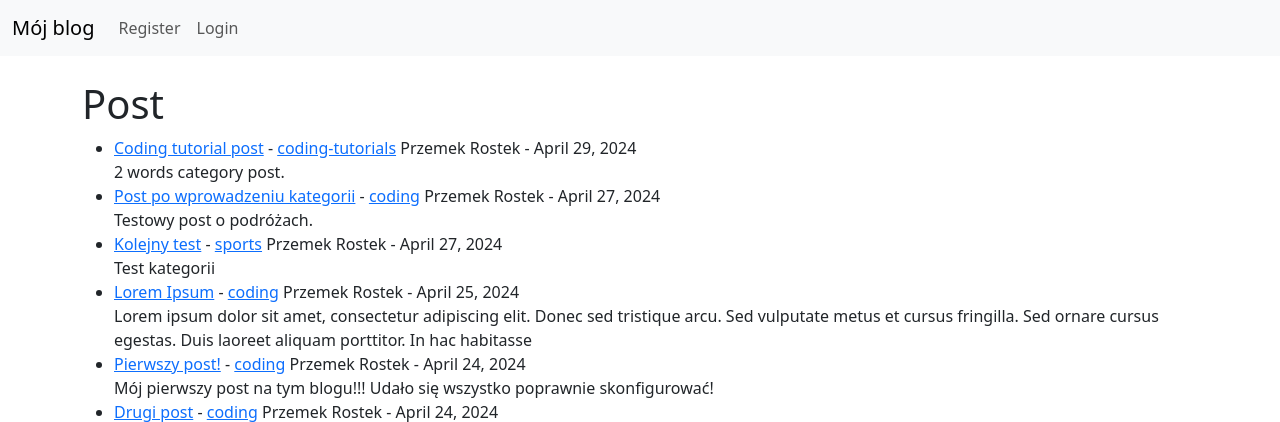
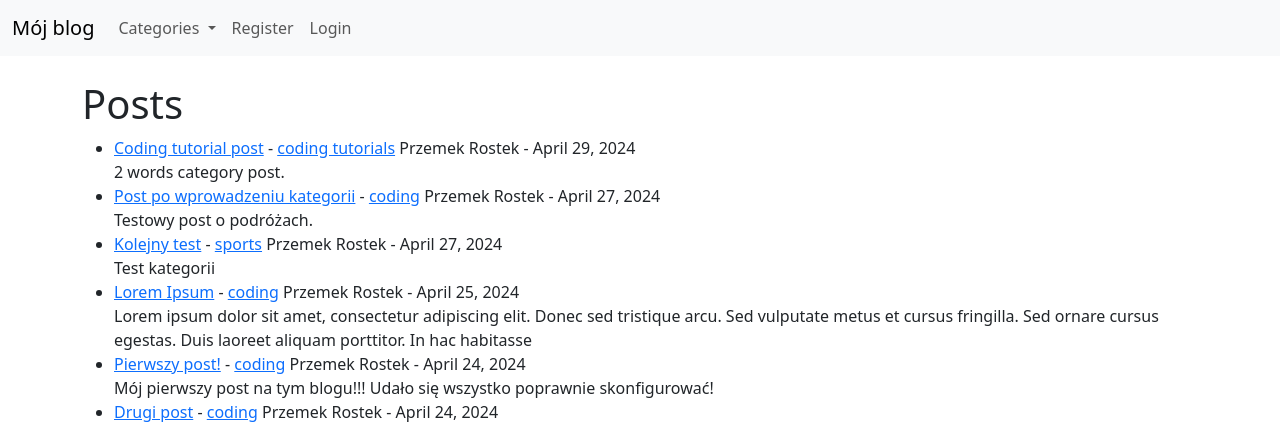
Before and after one commit to Rochu990/Django-Blog-Tutorial, a Django app: page / in a window 1280 px wide. Shown: the top 422 px of the page. Run offline with Django 5.2, Linux system fonts and the light colour scheme; data comes from the database, SQL or seed files in the repository.

Commit message:
Kolejne zmiany

```diff
--- a/ablog/theblog/templates/base.html
+++ b/ablog/theblog/templates/base.html
@@ -19,6 +19,21 @@
     </button>
     <div class="collapse navbar-collapse" id="navbarSupportedContent">
       <ul class="navbar-nav me-auto mb-2 mb-lg-0">
+
+        {% if cat_menu %}
+        <li class="nav-item dropdown">
+          <a class="nav-link dropdown-toggle" href="#" role="button" data-bs-toggle="dropdown" aria-expanded="false">
+            Categories
+          </a>
+          <ul class="dropdown-menu">
+
+            {% for item in cat_menu %}
+            <a class="dropdown-item" href="{% url 'category' item|slugify %}"></a>
+             {{ item }}
+            {% endfor %}
+          </ul>
+        </li>
+        {% endif %}
 
         {% if user.is_authenticated %}
 
--- a/ablog/theblog/templates/home.html
+++ b/ablog/theblog/templates/home.html
@@ -3,14 +3,14 @@
 {% block content%}
 
 
-<h1>Post</h1>
+<h1>Posts</h1>
 
 <ul>
 {% for post in object_list %}
     <li>
         <a href="{% url 'article-detail' post.pk %}">
             {{ post.title }}</a> -
-        <a href={% url 'category' post.category%}> {{ post.category|slugify }}</a>
+        <a href="{% url 'category' post.category|slugify %}"> {{ post.category }}</a>
             {{ post.author.first_name }}
             {{ post.author.last_name}} -
             {{ post.post_date }}
@@ -25,6 +25,6 @@
         <br/>
     {{ post.body | slice:":200" }} </li>
 {% endfor %}
-    </ul>
+</ul>
 
 {% endblock %}
--- a/ablog/theblog/views.py
+++ b/ablog/theblog/views.py
@@ -20,6 +20,13 @@ class HomeViev(ListView):
     template_name = "home.html"
     ordering = ["-post_date"]
     # ordering = ['-id']
+
+
+    def get_context_data(self, *args, **kwargs):
+        cat_menu = Category.objects.all()
+        context = super(HomeViev, self).get_context_data(*args, **kwargs)
+        context["cat_menu"] = cat_menu
+        return context
 
 
 def CategoryView(request, cats):
```
